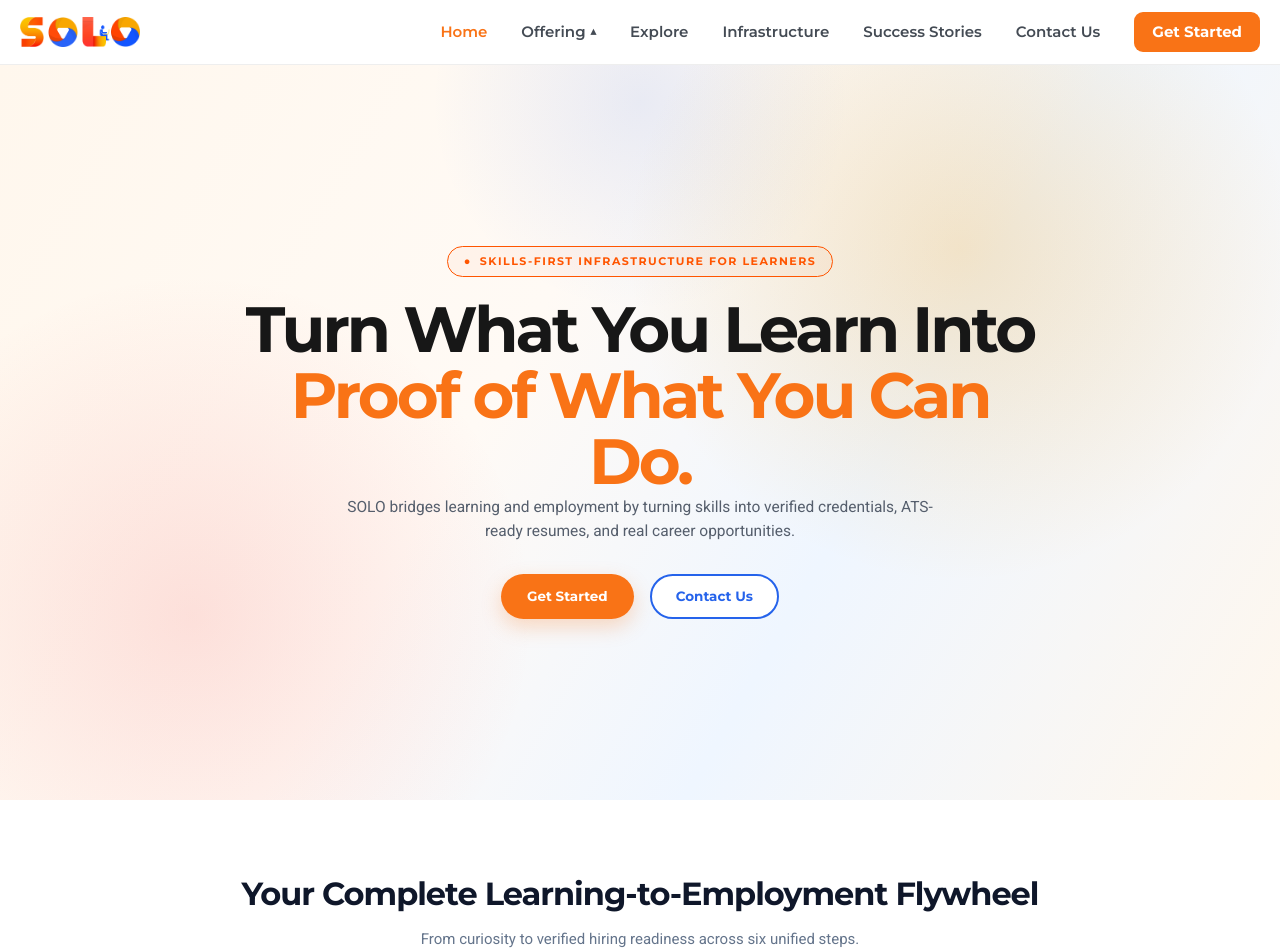
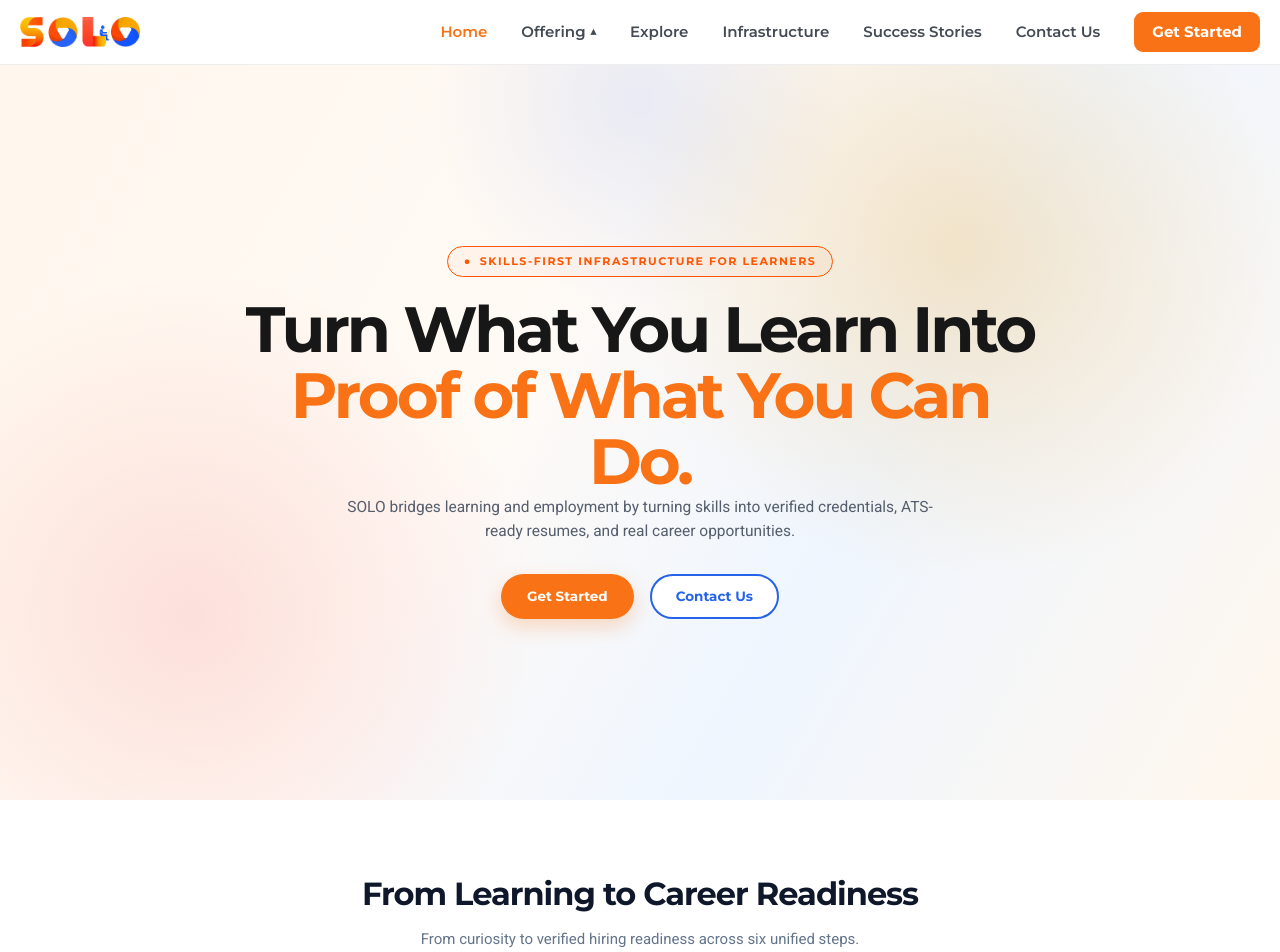
Before and after one commit to Anushka0108/LandingPage, a Next.js app in the folder landingpagesolo/: page / in a window 1280 px wide. Shown: the top 952 px of the page. Built offline with nearby package versions, Linux system fonts and the light colour scheme.

Commit message:
home page update

```diff
--- a/landingpagesolo/app/page.tsx
+++ b/landingpagesolo/app/page.tsx
@@ -76,7 +76,7 @@
                   letterSpacing: "-1px",
                 }}
               >
-                Your Complete Learning-to-Employment Flywheel
+                From Learning to Career Readiness
               </h2>
 
               <p
```
